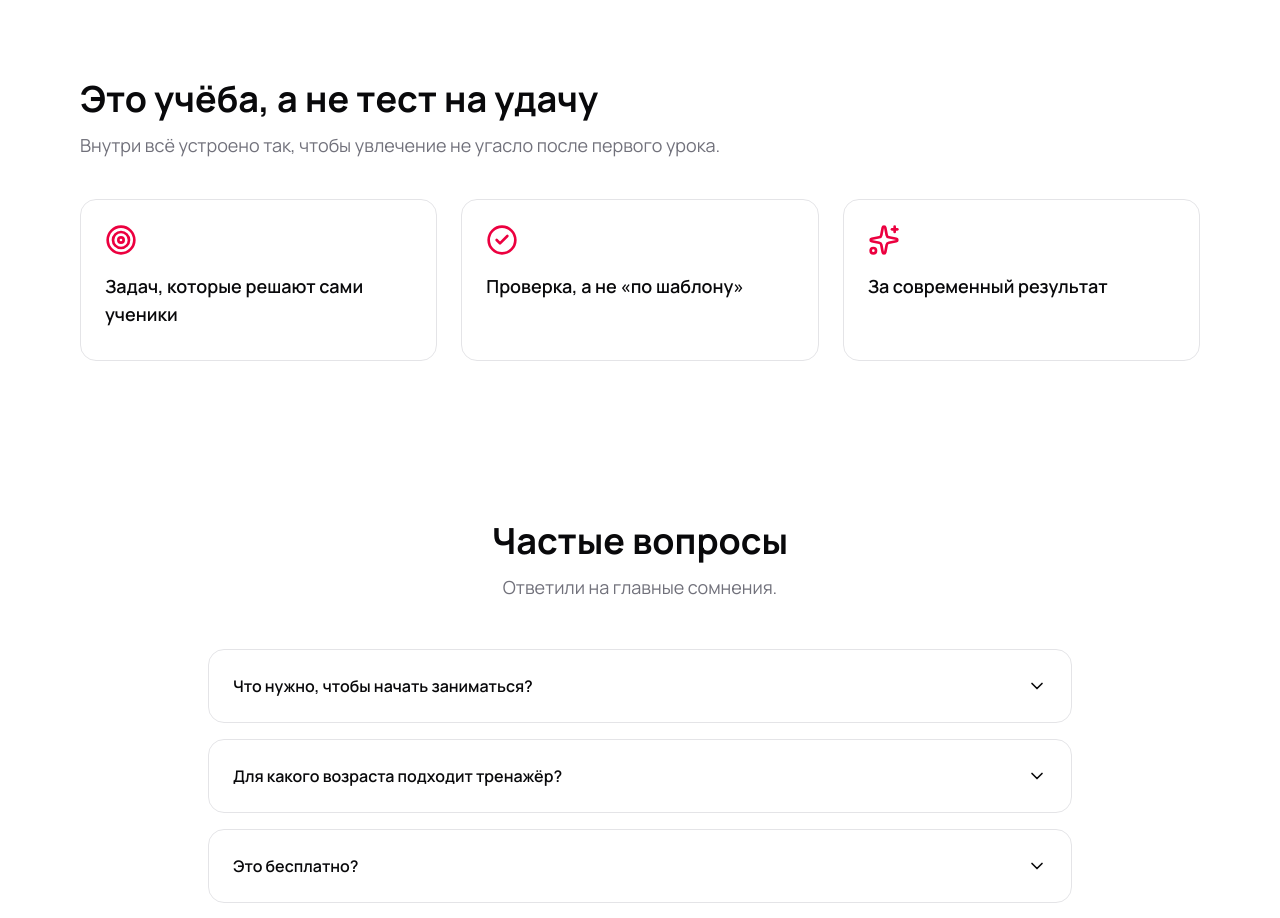
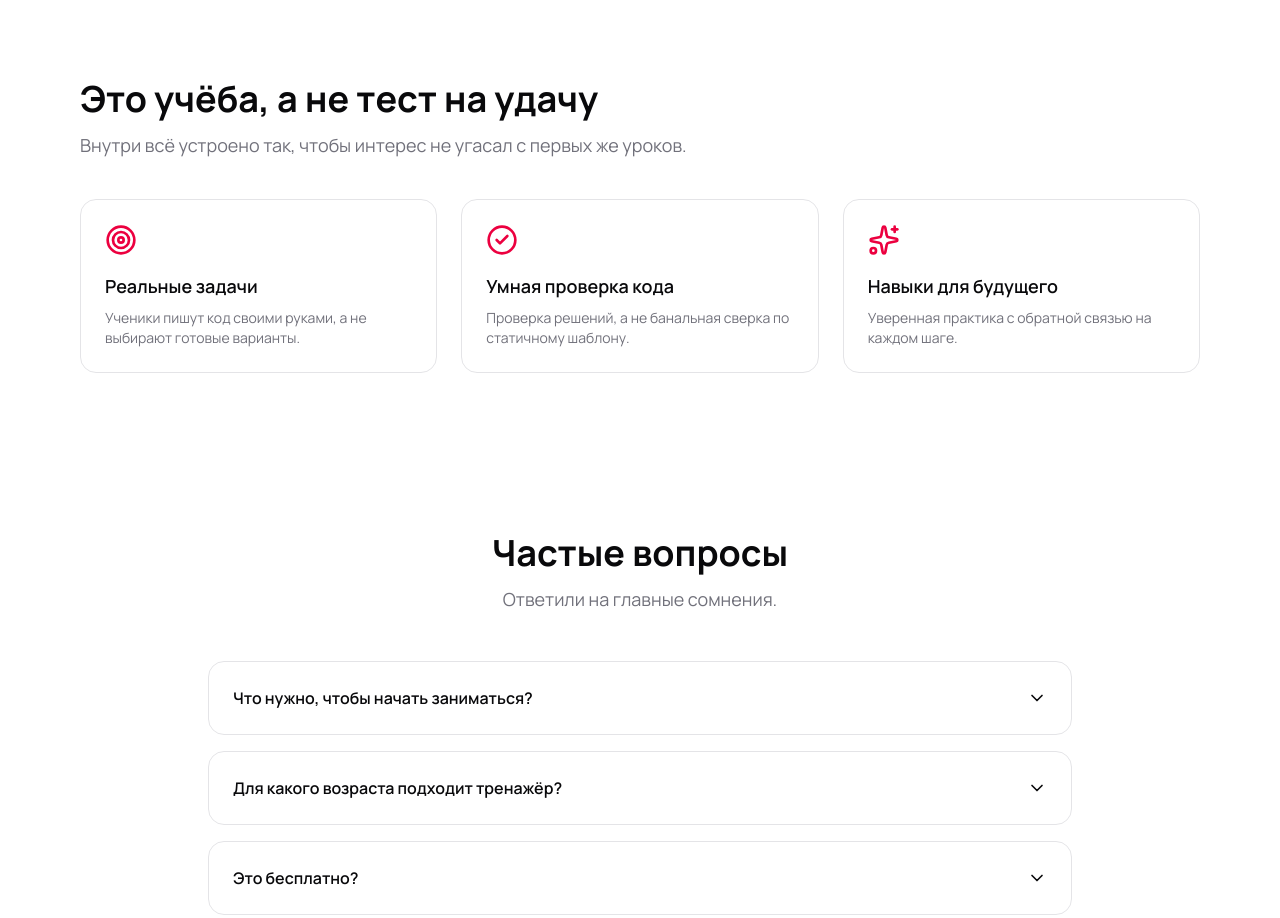
Before and after one commit to YaRavva/CodeSensei, a Next.js app: page / in a window 1280 px wide. Shown: the part 2460-3378 px from the top of the page. Built offline with nearby package versions, Linux system fonts and the light colour scheme; no server answers.

Commit message:
Refine landing copy in LandingProof component

```diff
--- a/components/landing/landing-proof.tsx
+++ b/components/landing/landing-proof.tsx
@@ -4,18 +4,18 @@ import { ScrollReveal } from "@/components/landing/scroll-reveal";
 const proofItems = [
   {
     icon: Target,
-    title: "Задач, которые решают сами ученики",
-    value: "Задачу нужно написать самому, а не выбрать ответ.",
+    title: "Реальные задачи",
+    value: "Ученики пишут код своими руками, а не выбирают готовые варианты.",
   },
   {
     icon: CheckCircle2,
-    title: "Проверка, а не «по шаблону»",
-    value: "Код реально запускается. Тесты показывают, что получилось.",
+    title: "Умная проверка кода",
+    value: "Проверка решений, а не банальная сверка по статичному шаблону.",
   },
   {
     icon: Sparkles,
-    title: "За современный результат",
-    value: "Понятный учебный путь с обратной связью на каждом уроке.",
+    title: "Навыки для будущего",
+    value: "Уверенная практика с обратной связью на каждом шаге.",
   },
 ];
 
@@ -26,7 +26,7 @@ export function LandingProof() {
         <div className="mb-10 max-w-2xl">
           <h2 className="text-3xl font-bold md:text-4xl">Это учёба, а не тест на удачу</h2>
           <p className="mt-3 text-lg text-muted-foreground">
-            Внутри всё устроено так, чтобы увлечение не угасло после первого урока.
+            Внутри всё устроено так, чтобы интерес не угасал с первых же уроков.
           </p>
         </div>
       </ScrollReveal>
@@ -36,6 +36,7 @@ export function LandingProof() {
             <div className="h-full rounded-2xl border bg-card p-6">
               <p.icon className="mb-4 size-8 text-primary" />
               <h3 className="mb-2 text-lg font-semibold">{p.title}</h3>
+              <p className="text-sm text-muted-foreground">{p.value}</p>
             </div>
           </ScrollReveal>
         ))}
```
